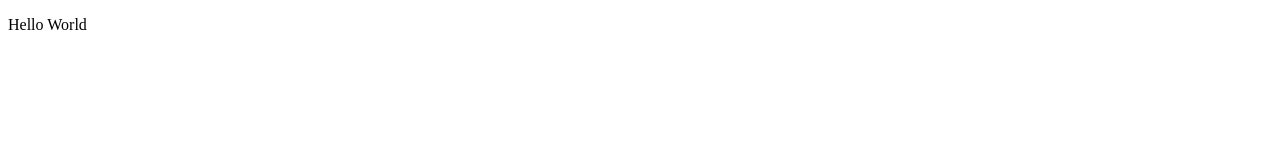
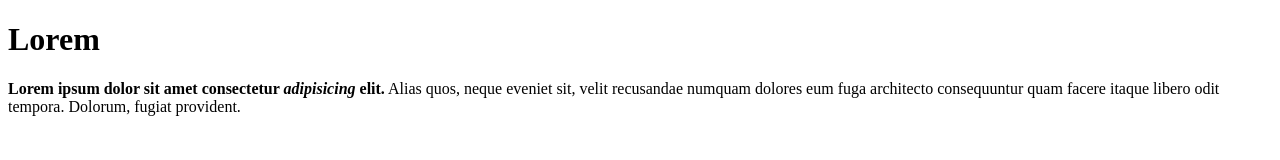
Before and after one commit to CodeWithAmritpal/odin-project, a plain HTML site: page basics-of-html/working-with-text/index.html in a window 1280 px wide. Drawn offline with Linux system fonts and the light colour scheme.

Commit message:
Added text elements and comments

```diff
--- a/basics-of-html/working-with-text/index.html
+++ b/basics-of-html/working-with-text/index.html
@@ -6,6 +6,13 @@
     <title>Working With Text</title>
 </head>
 <body>
-    <p>Hello World</p>
+    <!-- Writing rext by using different elements of html -->
+    <h1>Lorem</h1>
+    <p> <strong>Lorem ipsum dolor sit amet consectetur
+         <em>adipisicing</em> elit.</strong> Alias quos, neque
+         eveniet sit, velit recusandae numquam
+         dolores eum fuga architecto consequuntur
+         quam facere itaque libero odit tempora.
+         Dolorum, fugiat provident.</p>
 </body>
 </html>
```
